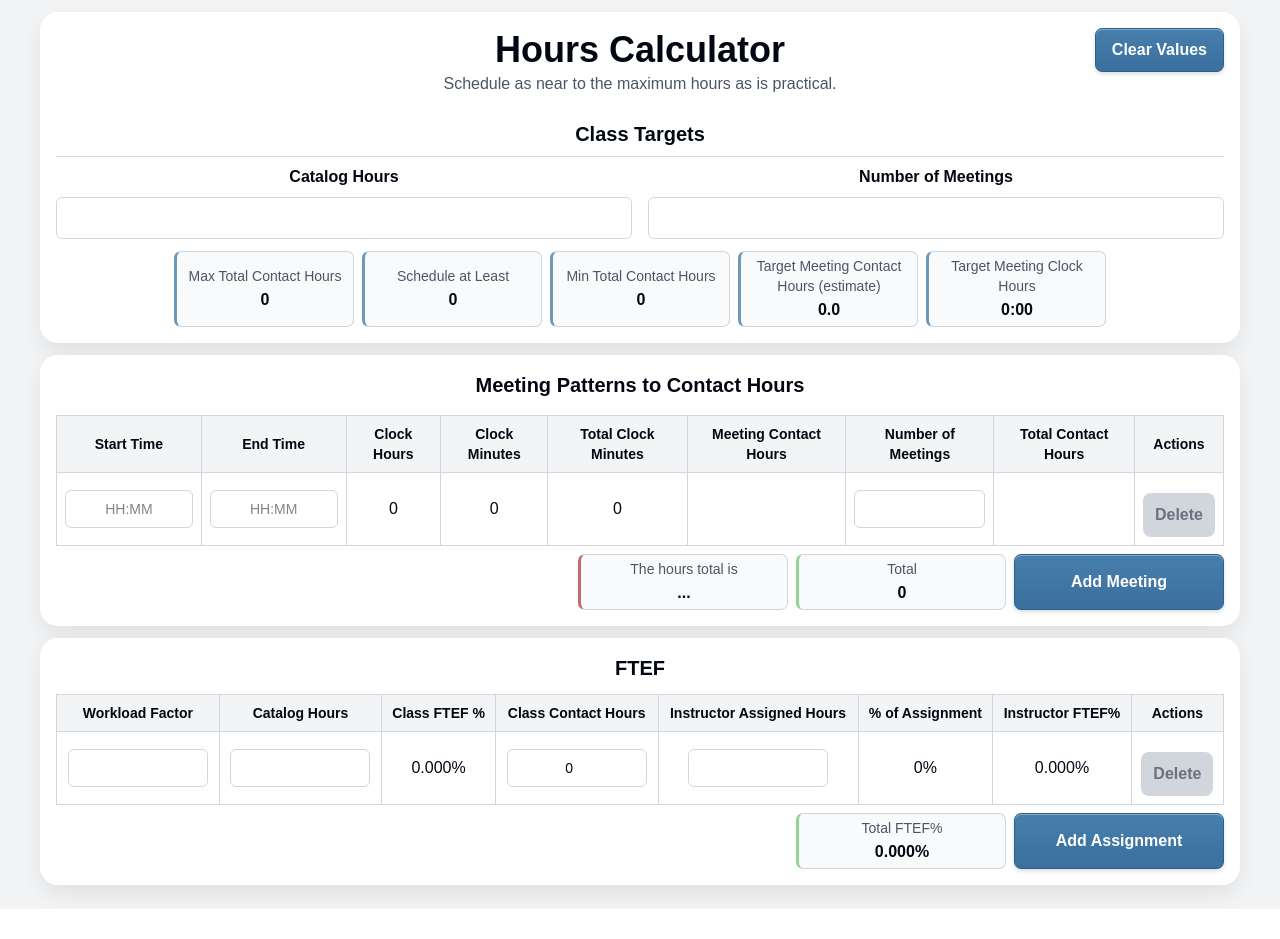
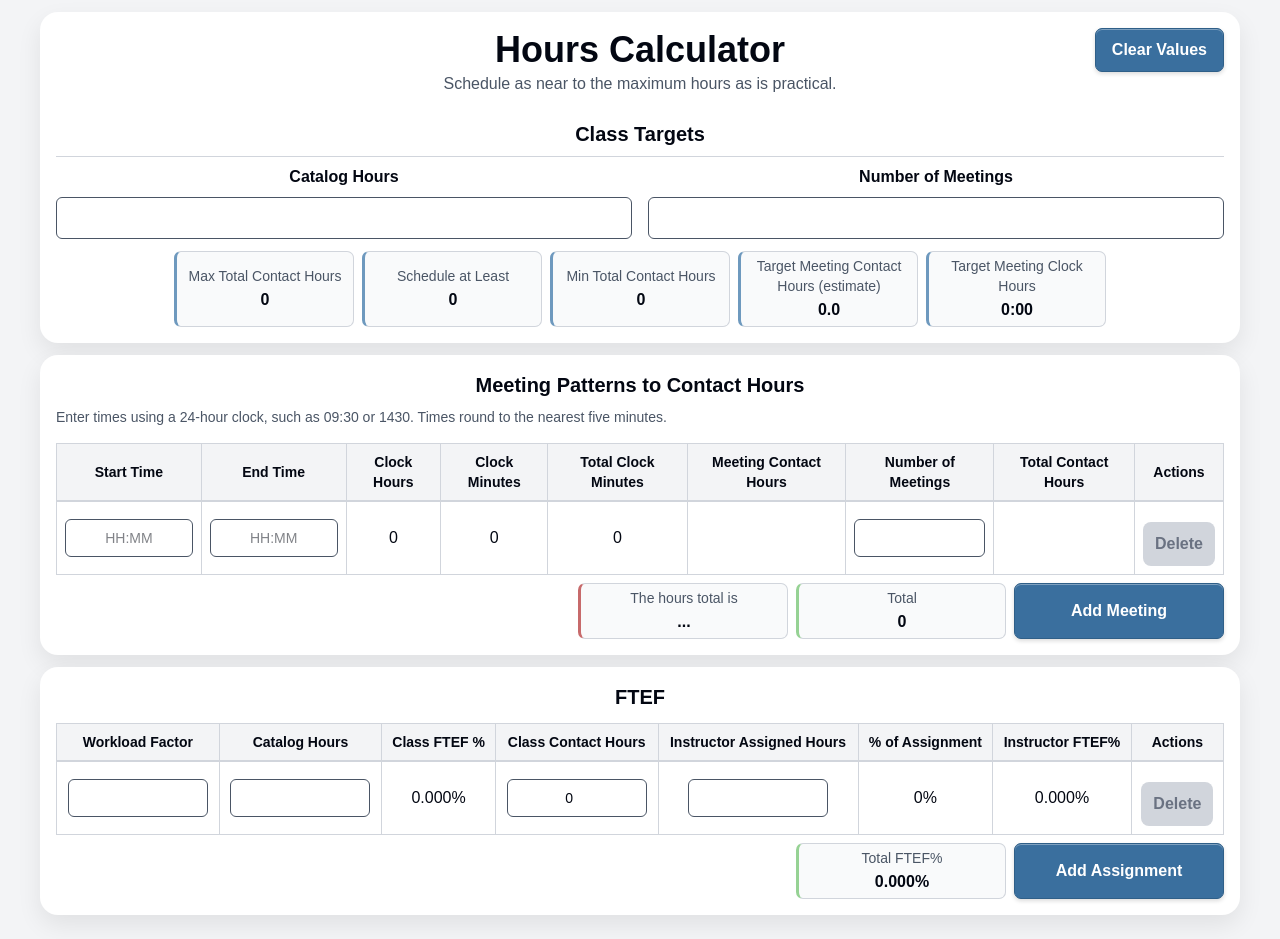
Before and after one commit to Kloe1979/hours-calculator, a React (Vite) app: page / in a window 1280 px wide. Before the commit the page ends 909 px from the top, so only its background shows below. Built offline with nearby package versions, Linux system fonts and the light colour scheme.

Commit message:
Acceessibility pass

```diff
--- a/index.html
+++ b/index.html
@@ -4,7 +4,7 @@
     <meta charset="UTF-8" />
     <link rel="icon" type="image/svg+xml" href="/favicon.svg" />
     <meta name="viewport" content="width=device-width, initial-scale=1.0" />
-    <title>hours-calculator</title>
+    <title>Hours Calculator</title>
   </head>
   <body>
     <div id="root"></div>
--- a/src/App.jsx
+++ b/src/App.jsx
@@ -177,12 +177,12 @@ export default function App() {
   return (
     <main className="min-h-screen bg-gray-100 px-2 py-3 font-[Arial,sans-serif] text-gray-950 sm:p-3">
       <section className="mx-auto mb-3 max-w-[1200px] rounded-[18px] bg-white p-3 shadow-[0_10px_25px_rgba(0,0,0,0.08)] sm:p-4">
-        <div className="grid items-center gap-2 [grid-template-columns:1fr_auto_1fr]">
-          <h1 className="col-start-2 m-0 text-center text-4xl font-bold">
+        <div className="grid items-center gap-2 sm:[grid-template-columns:1fr_auto_1fr]">
+          <h1 className="m-0 text-center text-3xl font-bold sm:col-start-2 sm:text-4xl">
             Hours Calculator
           </h1>
           <button
-            className="col-start-3 min-h-[44px] cursor-pointer justify-self-end rounded-[7px] border border-[#2f5f88] bg-gradient-to-b from-[#477fac] to-[#3A6F9E] px-4 py-2 font-semibold text-white shadow-[inset_0_1px_0_rgba(255,255,255,0.35),0_2px_4px_rgba(0,0,0,0.14)] transition hover:from-[#5289b7] hover:to-[#3f78aa] active:translate-y-px active:shadow-[inset_0_2px_3px_rgba(0,0,0,0.16)]"
+            className="min-h-[44px] cursor-pointer justify-self-center rounded-[7px] border border-[#2F5F88] bg-[#3A6F9E] px-4 py-2 font-semibold text-white shadow-[inset_0_1px_0_rgba(255,255,255,0.35),0_2px_4px_rgba(0,0,0,0.14)] transition hover:bg-[#2F5F88] focus-visible:outline-3 focus-visible:outline-offset-2 focus-visible:outline-[#0B4F75] active:translate-y-px active:shadow-[inset_0_2px_3px_rgba(0,0,0,0.16)] sm:col-start-3 sm:justify-self-end"
             type="button"
             onClick={clearValues}
           >
@@ -195,7 +195,9 @@ export default function App() {
 
         <ClassDetails
           catalogHours={catalogHours}
-          setCatalogHours={(value) => setNonNegativeValue(setCatalogHours, value)}
+          setCatalogHours={(value) =>
+            setNonNegativeValue(setCatalogHours, value)
+          }
           numberOfMeetings={numberOfMeetings}
           setNumberOfMeetings={updateNumberOfMeetings}
           showMinimumMeetingContactHoursMessage={
--- a/src/components/FtefTable.jsx
+++ b/src/components/FtefTable.jsx
@@ -18,16 +18,35 @@ export default function FtefTable({
 
       <div className="overflow-x-auto">
         <table className="mt-2 w-full table-auto border-collapse">
+          <caption className="sr-only">
+            Faculty load assignments and calculated FTEF percentages
+          </caption>
           <thead>
             <tr>
-              <th className={tableClasses.header}>Workload Factor</th>
-              <th className={tableClasses.header}>Catalog Hours</th>
-              <th className={tableClasses.header}>Class FTEF %</th>
-              <th className={tableClasses.header}>Class Contact Hours</th>
-              <th className={tableClasses.header}>Instructor Assigned Hours</th>
-              <th className={tableClasses.header}>% of Assignment</th>
-              <th className={tableClasses.header}>Instructor FTEF%</th>
-              <th className={tableClasses.header}>Actions</th>
+              <th className={tableClasses.header} scope="col">
+                Workload Factor
+              </th>
+              <th className={tableClasses.header} scope="col">
+                Catalog Hours
+              </th>
+              <th className={tableClasses.header} scope="col">
+                Class FTEF %
+              </th>
+              <th className={tableClasses.header} scope="col">
+                Class Contact Hours
+              </th>
+              <th className={tableClasses.header} scope="col">
+                Instructor Assigned Hours
+              </th>
+              <th className={tableClasses.header} scope="col">
+                % of Assignment
+              </th>
+              <th className={tableClasses.header} scope="col">
+                Instructor FTEF%
+              </th>
+              <th className={tableClasses.header} scope="col">
+                Actions
+              </th>
             </tr>
           </thead>
 
@@ -48,12 +67,13 @@ export default function FtefTable({
                       className={tableClasses.input}
                       type="number"
                       min={0}
+                      aria-label={`Workload factor, assignment ${index + 1}`}
                       value={row.workloadFactor}
                       onChange={(event) =>
                         updateFtefRow(
                           index,
                           "workloadFactor",
-                          event.target.value
+                          event.target.value,
                         )
                       }
                     />
@@ -64,24 +84,28 @@ export default function FtefTable({
                       className={tableClasses.input}
                       type="number"
                       min={0}
+                      aria-label={`Catalog hours, assignment ${index + 1}`}
                       value={rowCatalogHours}
                       onChange={(event) =>
                         updateFtefRow(index, "catalogHours", event.target.value)
                       }
                     />
                   </td>
-                  <td className={tableClasses.cell}>{formatPercent3(ftefPercent)}</td>
+                  <td className={tableClasses.cell}>
+                    {formatPercent3(ftefPercent)}
+                  </td>
                   <td className={tableClasses.cell}>
                     <input
                       className={tableClasses.input}
                       type="number"
                       min={0}
+                      aria-label={`Class contact hours, assignment ${index + 1}`}
                       value={rowClassContactHours}
                       onChange={(event) =>
                         updateFtefRow(
                           index,
                           "classContactHours",
-                          event.target.value
+                          event.target.value,
                         )
                       }
                     />
@@ -92,18 +116,21 @@ export default function FtefTable({
                       className={tableClasses.input}
                       type="number"
                       min={0}
+                      aria-label={`Instructor assigned hours, assignment ${index + 1}`}
                       value={row.instructorAssignedHours}
                       onChange={(event) =>
                         updateFtefRow(
                           index,
                           "instructorAssignedHours",
-                          event.target.value
+                          event.target.value,
                         )
                       }
                     />
                   </td>
 
-                  <td className={tableClasses.cell}>{round2(assignPercent * 100)}%</td>
+                  <td className={tableClasses.cell}>
+                    {round2(assignPercent * 100)}%
+                  </td>
                   <td className={tableClasses.cell}>
                     {formatPercent3(instructorFtef)}
                   </td>
@@ -112,6 +139,7 @@ export default function FtefTable({
                     <button
                       className={tableClasses.actionButton}
                       type="button"
+                      aria-label={`Delete assignment ${index + 1}`}
                       onClick={() => deleteFtefRow(index)}
                       disabled={ftefRows.length === 1}
                     >
@@ -126,11 +154,22 @@ export default function FtefTable({
       </div>
 
       <div className="mt-2 grid justify-end gap-2 [grid-template-columns:repeat(auto-fit,minmax(200px,210px))]">
-        <ResultCard title="Total FTEF%" value={formatPercent3(totalFtef)} color="success" />
-        <button className={tableClasses.addButton} type="button" onClick={addFtefRow}>
+        <ResultCard
+          title="Total FTEF%"
+          value={formatPercent3(totalFtef)}
+          color="success"
+        />
+        <button
+          className={tableClasses.addButton}
+          type="button"
+          onClick={addFtefRow}
+        >
           Add Assignment
         </button>
       </div>
+      <p className="sr-only" aria-live="polite" aria-atomic="true">
+        Total instructor FTEF: {formatPercent3(totalFtef)}.
+      </p>
     </>
   );
 }
--- a/src/components/MeetingTable.jsx
+++ b/src/components/MeetingTable.jsx
@@ -14,37 +14,65 @@ export default function MeetingTable({
   round2,
 }) {
   const calculatedMeetingRows = meetingRows.map(calculateMeetingRow);
-  const validationMessages = [
-    calculatedMeetingRows.some(
-      ({ totalClockMinutes }) => totalClockMinutes > 0 && totalClockMinutes < 50,
-    ) && "Meetings must be at least 50 minutes",
-    calculatedMeetingRows.some(
-      ({ clockHours, partialClockMinutes }) =>
-        clockHours > 0 && partialClockMinutes === 0,
-    ) && "Meetings cannot be scheduled in 60-minute increments",
-    calculatedMeetingRows.some(({ partialClockMinutes }) =>
-      [40, 45, 55].includes(partialClockMinutes),
-    ) && "Partial meeting hours cannot be 40, 45, or 55 minutes",
-  ].filter(Boolean);
+  const validationMessages = calculatedMeetingRows.flatMap(
+    ({ totalClockMinutes, clockHours, partialClockMinutes }, index) =>
+      [
+        totalClockMinutes > 0 &&
+          totalClockMinutes < 50 &&
+          `Meeting ${index + 1} must be at least 50 minutes`,
+        clockHours > 0 &&
+          partialClockMinutes === 0 &&
+          `Meeting ${index + 1} cannot be scheduled in 60-minute increments`,
+        [40, 45, 55].includes(partialClockMinutes) &&
+          `Meeting ${index + 1} cannot have 40, 45, or 55 partial minutes`,
+      ]
+        .filter(Boolean)
+        .map((message) => ({ rowIndex: index, message })),
+  );
 
   return (
     <>
       <h2 className="mt-0 mb-2 text-center text-xl font-bold">
         Meeting Patterns to Contact Hours
       </h2>
+      <p id="meeting-time-format-help" className="mb-2 text-sm text-gray-600">
+        Enter times using a 24-hour clock, such as 09:30 or 1430. Times round to
+        the nearest five minutes.
+      </p>
       <div className="overflow-x-auto">
         <table className="mt-2 w-full table-auto border-collapse">
+          <caption className="sr-only">
+            Meeting patterns and calculated contact hours
+          </caption>
           <thead>
             <tr>
-              <th className={tableClasses.header}>Start Time</th>
-              <th className={tableClasses.header}>End Time</th>
-              <th className={tableClasses.header}>Clock Hours</th>
-              <th className={tableClasses.header}>Clock Minutes</th>
-              <th className={tableClasses.header}>Total Clock Minutes</th>
-              <th className={tableClasses.header}>Meeting Contact Hours</th>
-              <th className={tableClasses.header}>Number of Meetings</th>
-              <th className={tableClasses.header}>Total Contact Hours</th>
-              <th className={tableClasses.header}>Actions</th>
+              <th className={tableClasses.header} scope="col">
+                Start Time
+              </th>
+              <th className={tableClasses.header} scope="col">
+                End Time
+              </th>
+              <th className={tableClasses.header} scope="col">
+                Clock Hours
+              </th>
+              <th className={tableClasses.header} scope="col">
+                Clock Minutes
+              </th>
+              <th className={tableClasses.header} scope="col">
+                Total Clock Minutes
+              </th>
+              <th className={tableClasses.header} scope="col">
+                Meeting Contact Hours
+              </th>
+              <th className={tableClasses.header} scope="col">
+                Number of Meetings
+              </th>
+              <th className={tableClasses.header} scope="col">
+                Total Contact Hours
+              </th>
+              <th className={tableClasses.header} scope="col">
+                Actions
+              </th>
             </tr>
           </thead>
 
@@ -57,6 +85,12 @@ export default function MeetingTable({
                 contactHours,
                 totalContactHours,
               } = calculatedMeetingRows[index];
+              const rowHasError = validationMessages.some(
+                ({ rowIndex }) => rowIndex === index,
+              );
+              const validationDescription = rowHasError
+                ? "meeting-time-format-help meeting-validation-messages"
+                : "meeting-time-format-help";
 
               return (
                 <tr key={index}>
@@ -66,6 +100,9 @@ export default function MeetingTable({
                       type="text"
                       inputMode="numeric"
                       placeholder="HH:MM"
+                      aria-label={`Start time, meeting ${index + 1}`}
+                      aria-describedby={validationDescription}
+                      aria-invalid={rowHasError}
                       value={row.startTime}
                       onChange={(event) =>
                         updateMeetingRow(index, "startTime", event.target.value)
@@ -80,6 +117,9 @@ export default function MeetingTable({
                       type="text"
                       inputMode="numeric"
                       placeholder="HH:MM"
+                      aria-label={`End time, meeting ${index + 1}`}
+                      aria-describedby={validationDescription}
+                      aria-invalid={rowHasError}
                       value={row.endTime}
                       onChange={(event) =>
                         updateMeetingRow(index, "endTime", event.target.value)
@@ -98,6 +138,7 @@ export default function MeetingTable({
                       className={tableClasses.input}
                       type="number"
                       min={0}
+                      aria-label={`Number of meetings, meeting pattern ${index + 1}`}
                       value={row.totalMeetings}
                       onChange={(event) =>
                         updateMeetingRow(
@@ -115,6 +156,7 @@ export default function MeetingTable({
                     <button
                       className={tableClasses.actionButton}
                       type="button"
+                      aria-label={`Delete meeting ${index + 1}`}
                       onClick={() => deleteMeetingRow(index)}
                       disabled={meetingRows.length === 1}
                     >
@@ -148,10 +190,19 @@ export default function MeetingTable({
         </button>
       </div>
 
+      <p className="sr-only" aria-live="polite" aria-atomic="true">
+        Course status: {courseStatus}. Total scheduled contact hours:{" "}
+        {round2(totalScheduledContactHours)}.
+      </p>
+
       {validationMessages.length > 0 && (
-        <div className="mt-3 text-left font-bold italic text-[#780606]">
-          {validationMessages.map((message) => (
-            <p className="my-1" key={message}>
+        <div
+          id="meeting-validation-messages"
+          className="mt-3 text-left font-bold italic text-[#780606]"
+          role="alert"
+        >
+          {validationMessages.map(({ rowIndex, message }) => (
+            <p className="my-1" key={`${rowIndex}-${message}`}>
               {message}
             </p>
           ))}
--- a/src/lib/componentStyles.js
+++ b/src/lib/componentStyles.js
@@ -4,12 +4,12 @@ export const tableClasses = {
   cell: tableCell,
   header: `${tableCell} bg-gray-100 text-sm font-semibold`,
   input:
-    "w-full max-w-[140px] rounded-md border border-gray-300 px-2 py-2 text-sm text-center",
+    "w-full max-w-[140px] rounded-md border border-gray-600 px-2 py-2 text-sm text-center focus-visible:outline-3 focus-visible:outline-offset-2 focus-visible:outline-[#0B4F75]",
   actionButton:
-    "mt-3 cursor-pointer rounded-lg border-0 bg-[#3A6F9E] px-3 py-2.5 font-semibold text-white disabled:cursor-not-allowed disabled:bg-gray-300 disabled:text-gray-500",
+    "mt-3 cursor-pointer rounded-lg border-0 bg-[#3A6F9E] px-3 py-2.5 font-semibold text-white transition hover:bg-[#2F5F88] focus-visible:outline-3 focus-visible:outline-offset-2 focus-visible:outline-[#0B4F75] disabled:cursor-not-allowed disabled:bg-gray-300 disabled:text-gray-500",
   addButton:
-    "min-h-[50px] cursor-pointer rounded-[7px] border border-[#2f5f88] bg-gradient-to-b from-[#477fac] to-[#3A6F9E] px-3 py-1 font-semibold text-white shadow-[inset_0_1px_0_rgba(255,255,255,0.35),0_2px_4px_rgba(0,0,0,0.14)] transition hover:from-[#5289b7] hover:to-[#3f78aa] active:translate-y-px active:shadow-[inset_0_2px_3px_rgba(0,0,0,0.16)]",
+    "min-h-[50px] cursor-pointer rounded-[7px] border border-[#2F5F88] bg-[#3A6F9E] px-3 py-1 font-semibold text-white shadow-[inset_0_1px_0_rgba(255,255,255,0.35),0_2px_4px_rgba(0,0,0,0.14)] transition hover:bg-[#2F5F88] focus-visible:outline-3 focus-visible:outline-offset-2 focus-visible:outline-[#0B4F75] active:translate-y-px active:shadow-[inset_0_2px_3px_rgba(0,0,0,0.16)]",
 };
 
 export const classDetailInputClass =
-  "w-full rounded-md border border-gray-300 px-2.5 py-2 text-base text-center font-normal";
+  "w-full rounded-md border border-gray-600 px-2.5 py-2 text-base text-center font-normal focus-visible:outline-3 focus-visible:outline-offset-2 focus-visible:outline-[#0B4F75]";
```
Also changed, not shown: src/components/ClassDetails.jsx (+7 -2 lines), src/components/Summary.jsx (+26 -3 lines).
